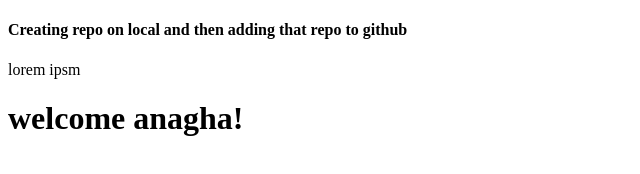
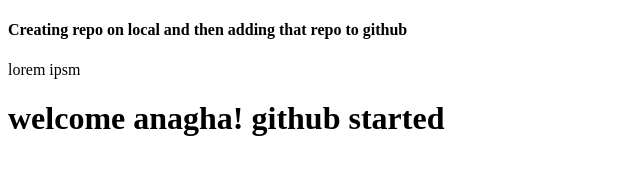
Before and after one commit to anagha-sawant/existing-git-repo, a plain HTML site: page index.html in a window 1280 px wide. Shown: the whole page, without its empty margins (0-640 px from the left). Drawn offline with Linux system fonts and the light colour scheme.

```diff
--- a/index.html
+++ b/index.html
@@ -6,6 +6,6 @@
     <body>
         <h4>Creating repo on local and then adding that repo to github</h4>
         <p>lorem ipsm</p>
-        <h1>welcome anagha!</h1>
+        <h1>welcome anagha! github started</h1>
     </body>
 </html>
```
